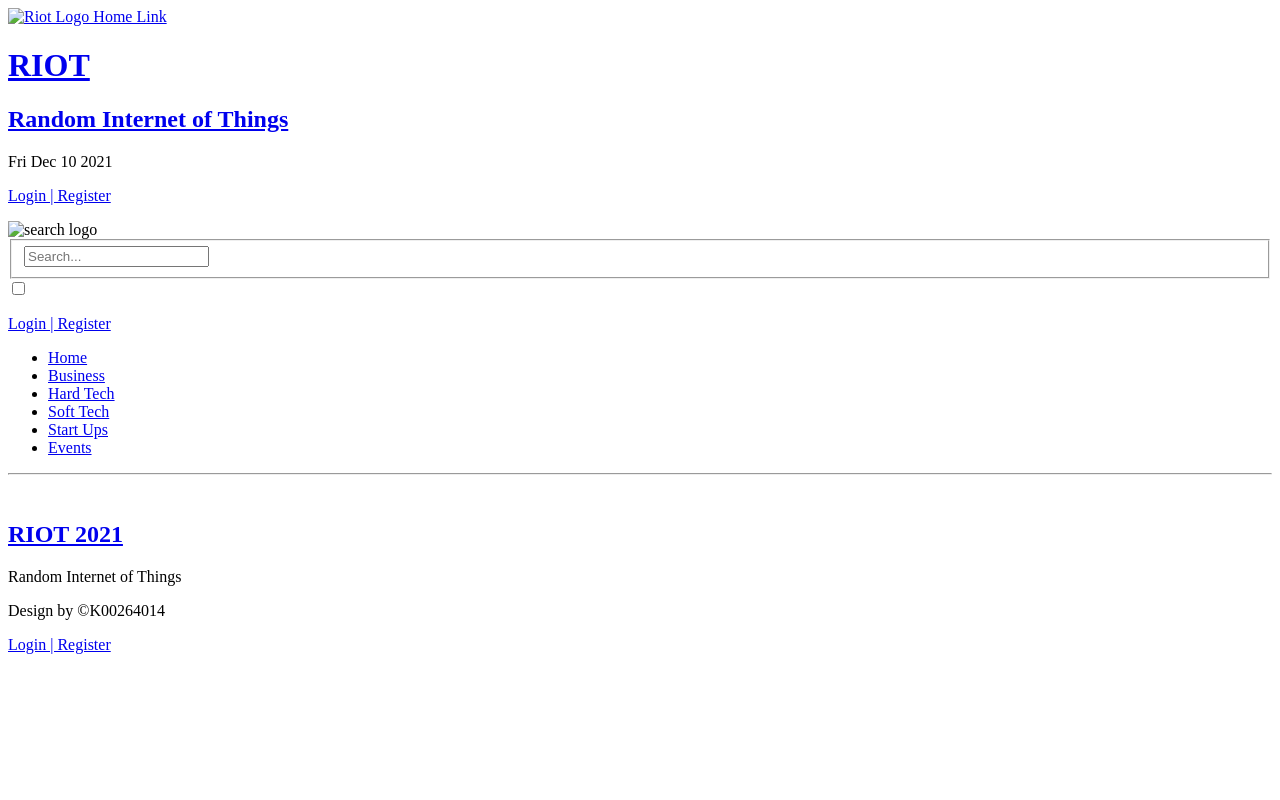
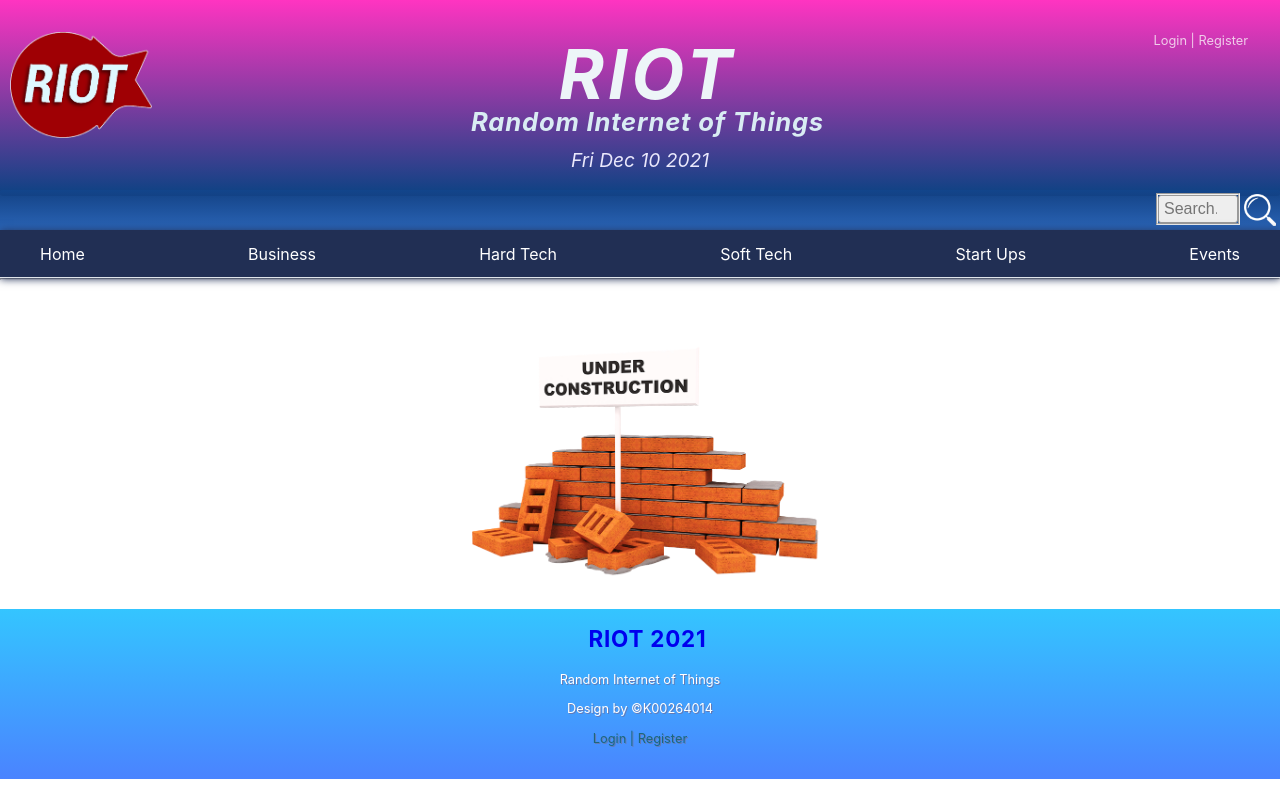
Before and after one commit to JimPresent/RIOT, a plain HTML site: page html/underConstruction.html in a window 1280 px wide. Drawn offline with nearby package versions, Linux system fonts and the light colour scheme; the site is published under a folder, as on GitHub Pages, so addresses that start at the root find nothing.

Commit message:
path fixing1

```diff
--- a/html/underConstruction.html
+++ b/html/underConstruction.html
@@ -11,9 +11,9 @@
     <link rel="stylesheet" href="https://cdnjs.cloudflare.com/ajax/libs/font-awesome/5.15.3/css/all.min.css">
 
 
-    <link rel="stylesheet" href="/css/pages.css">
+    <link rel="stylesheet" href="../css/pages.css">
     <script src="http://code.jquery.com/jquery-3.2.1.min.js"></script>
-    <script src="/js/slide_show.js"></script>
+    <script src="../js/slide_show.js"></script>
     <title>Riot, Register for updates and notifications, Randon Internet of Things</title>
 </head>
 
@@ -22,13 +22,13 @@
 
     <header class="bannerhead" id="home">
         <div class="bannerhead-item">
-            <a href="/index.html">
-                <img src="/images/newLogo_riot_header.png" id="riotMainLogo" alt="Riot Logo Home Link">
+            <a href="../index.html">
+                <img src="../images/newLogo_riot_header.png" id="riotMainLogo" alt="Riot Logo Home Link">
             </a>
         </div>
 
         <div class="bannerhead-item" style="flex-basis: 600px">
-            <a href="/index.html">
+            <a href="../index.html">
                 <h1>RIOT</h1>
                 <h2>Random Internet of Things</h2>
             </a>
@@ -38,7 +38,7 @@
         </div>
 
         <div class="bannerhead-item">
-            <a href="/html/form.html">
+            <a href="../html/form.html">
                 <p id="loginRegister">Login | Register</p>
             </a>
         </div>
@@ -47,7 +47,7 @@
     <!--   Searchfield    -->
     <section class="searchbar">
 
-        <img src="/images/search.png" alt="search logo" id="searchIcon">
+        <img src="../images/search.png" alt="search logo" id="searchIcon">
 
         <form action="" autocomplete="on" id="search-form">
             <fieldset>
@@ -64,33 +64,33 @@
         <input type="checkbox" id="navToggle" class="navToggle">
         <label for="navToggle" class="navToggleLabel"><span></span></label>
         <!-- search bar js function to be installed here -->
-        <a href="/html/form.html" id="loginButton">
+        <a href="../html/form.html" id="loginButton">
             <p id="loginButton">Login | Register</p>
         </a>
         <nav id="nav_bar">
             <ul>
-                <li><a href="/index.html">Home</a></li>
+                <li><a href="../index.html">Home</a></li>
 
-                <li class="tab"><a href="/html/business.html">Business</a></li>
-                <li class="tab"><a href="/html/hardTech.html">Hard Tech</a></li>
-                <li class="tab"><a href="/html/softTech.html">Soft Tech</a></li>
-                <li class="tab"><a href="/html/startUps.html">Start Ups</a></li>
-                <li class="tab"><a href="/html/events.html">Events</a></li>
+                <li class="tab"><a href="../html/business.html">Business</a></li>
+                <li class="tab"><a href="../html/hardtech.html">Hard Tech</a></li>
+                <li class="tab"><a href="../html/softtech.html">Soft Tech</a></li>
+                <li class="tab"><a href="../html/startups.html">Start Ups</a></li>
+                <li class="tab"><a href="../html/events.html">Events</a></li>
             </ul>
         </nav>
     </section>
     <hr>
     <section>
-        <a href="/index.html"><img src="/images/underConstruction.png" id="underConstruction" alt=""></a>
+        <a href="../index.html"><img src="../images/underConstruction.png" id="underConstruction" alt=""></a>
     </section>
 
     <footer>
-        <a href="/index.html">
+        <a href="../index.html">
             <h2>RIOT 2021</h2>
         </a>
         <p>Random Internet of Things</p>
         <p>Design by &#169;K00264014</p>
-        <a href="/html/form.html" id="footlogin">
+        <a href="../html/form.html" id="footlogin">
             <p>Login | Register</p>
         </a>
     </footer>
```
Also changed, not shown: html/art1.html (+3 -3 lines), html/business.html (+2 -2 lines), html/events.html (+3 -3 lines), html/form.html (+3 -3 lines), html/hardtech.html (+3 -3 lines), html/login.html (+3 -3 lines), html/softtech.html (+3 -3 lines), html/startups.html (+3 -3 lines), index.html (+3 -3 lines).
